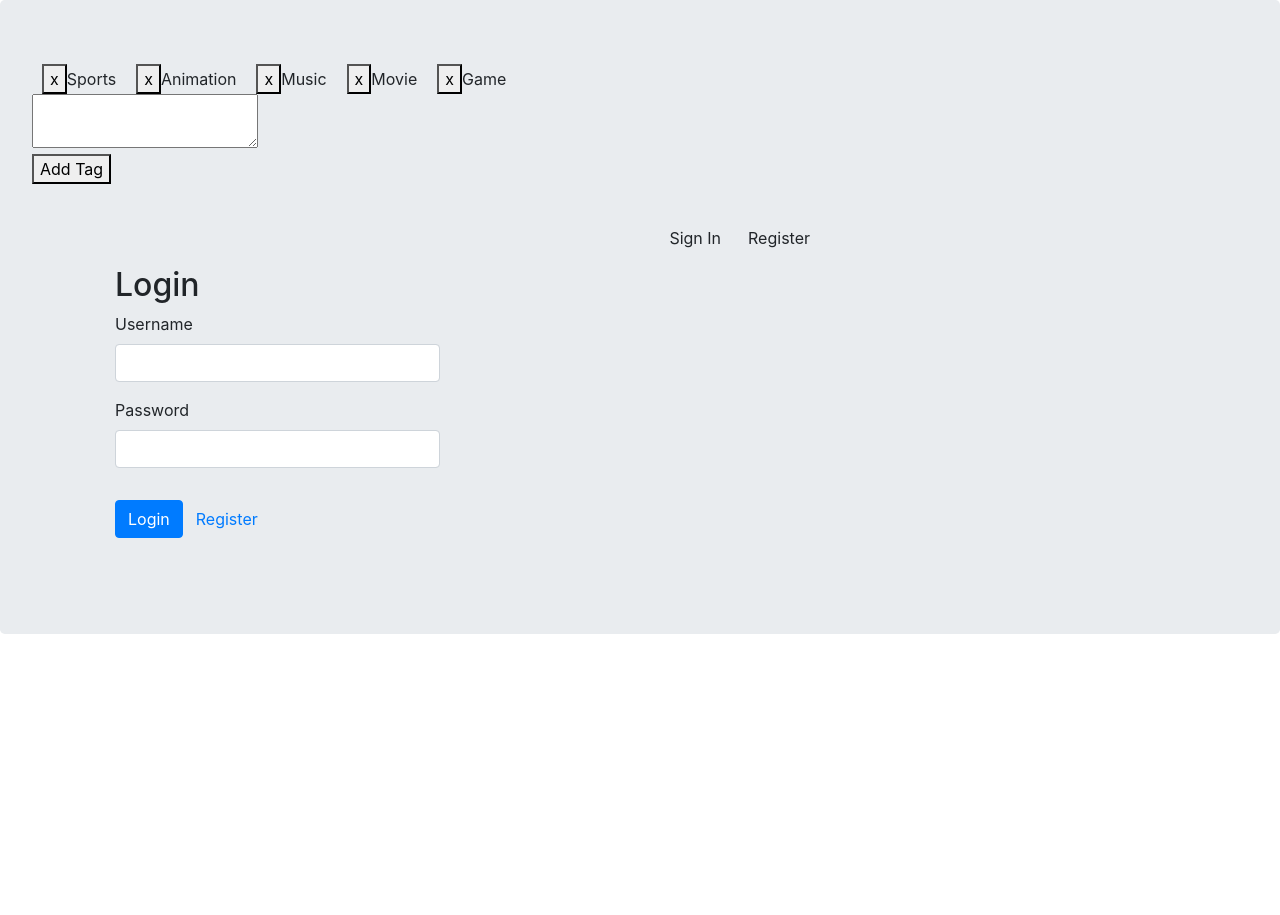
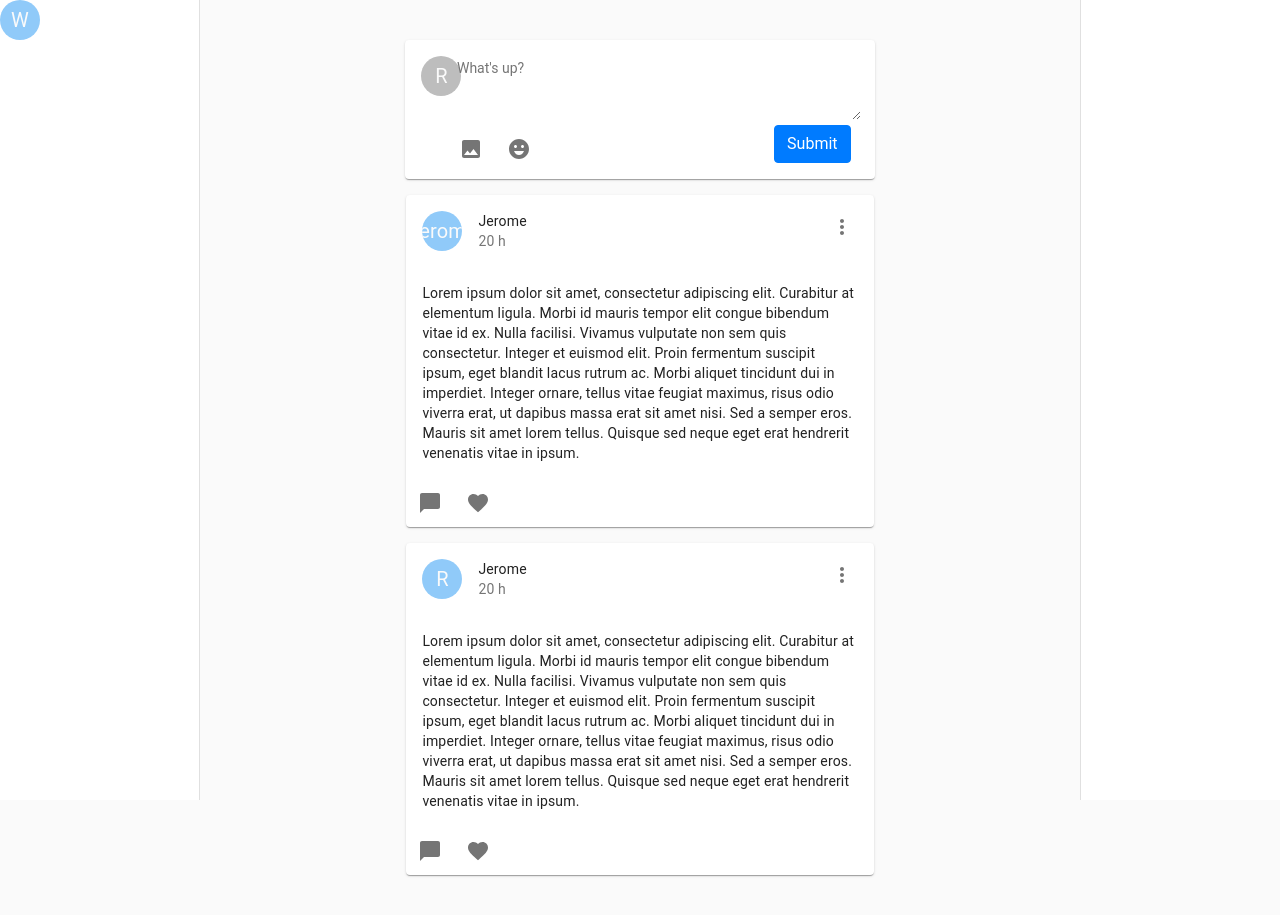
Before and after one commit to jiehangWu/circles, a React (Create React App) app in the folder frontend/: page /home in a window 1280 px wide. Before the commit the page ends 800 px from the top, so only its background shows below. Built offline with nearby package versions, Linux system fonts and the light colour scheme.

Commit message:
implement frontend web design

```diff
--- a/frontend/package.json
+++ b/frontend/package.json
@@ -3,6 +3,8 @@
   "version": "0.1.0",
   "private": true,
   "dependencies": {
+    "@material-ui/core": "^4.10.2",
+    "@material-ui/icons": "^4.9.1",
     "@testing-library/jest-dom": "^4.2.4",
     "@testing-library/react": "^9.3.2",
     "@testing-library/user-event": "^7.1.2",
@@ -13,8 +15,8 @@
     "react-router-dom": "^5.2.0",
     "react-router-native": "^5.2.0",
     "react-scripts": "3.4.1",
-    "redux-thunk": "^2.3.0",
-    "redux": "^4.0.5"
+    "redux": "^4.0.5",
+    "redux-thunk": "^2.3.0"
   },
   "scripts": {
     "start": "react-scripts start",
--- a/frontend/src/App.js
+++ b/frontend/src/App.js
@@ -10,7 +10,6 @@ import { connect, Provider } from "react-redux";
 import Home from "./components/home/Home";
 import Navigation from "./components/navigation/Navigation";
 
-import PreferenceBar from "./components/home/PreferenceBar";
 
 const initialState = {
   route: 'login',
@@ -42,37 +41,10 @@ class App extends React.Component {
     const { message } = this.props;
     const { isSignedIn, route } = this.state;
     return (
-      <div className="jumbotron">
-        <PreferenceBar />
-        <div className="container">
-          <div className="col-sm-8 col-sm-offset-2">
-            {message && <div className={'alert ' + message.type}>{message.message}</div>}
-            <switch>
-              <Router history={history}>
-                {/* <Route path="/login" component={LoginForm}/>
-                                <Route path="/register" component={RegisterForm}/> */}
-                <Navigation isSignedIn={isSignedIn} onRouteChange={this.onRouteChange} />
-                {route === 'home'
-                  ? <div>
-                    {/* <PreferenceBar/> */}
-                    <Home />
-                  </div>
-                  : (
-                    route === 'login'
-                      ? <LoginForm onRouteChange={this.onRouteChange} />
-                      : (route === 'signout'
-                        ? <LoginForm onRouteChange={this.onRouteChange} />
-                        : <RegisterForm onRouteChange={this.onRouteChange} />)
-                  )
-                }
-              </Router>
-            </switch>
-          </div>
-        </div>
-        {/* <Home/> */}
-      </div>
-
-    )
+      <React.Fragment>
+        <Home />
+      </React.Fragment>
+    );
   }
 }
 
--- a/frontend/src/components/home/Home.js
+++ b/frontend/src/components/home/Home.js
@@ -2,17 +2,87 @@ import React from "react";
 import PostContainer from './PostContainer';
 import InputArea from './InputArea';
 import PreferenceBar from './PreferenceBar';
+import LeftSideBar from "./LeftSideBar";
+import Container from '@material-ui/core/Container';
+import { makeStyles, useTheme } from '@material-ui/core/styles';
+import Drawer from '@material-ui/core/Drawer';
+import CssBaseline from '@material-ui/core/CssBaseline';
+import { blue } from '@material-ui/core/colors';
+import Avatar from '@material-ui/core/Avatar';
+
+const drawerWidth = 200;
+
+const styles = makeStyles((theme) => ({
+	root: {
+		display: 'flex',
+	},
+	drawer: {
+		[theme.breakpoints.up('sm')]: {
+			width: drawerWidth,
+			flexShrink: 0,
+		}
+	},
+	drawerPaper: {
+		width: drawerWidth,
+	},
+	// necessary for content to be below app bar
+	toolbar: theme.mixins.toolbar,
+	content: {
+		flexGrow: 1,
+		backgroundColor: theme.palette.background.default,
+		padding: theme.spacing(3),
+	},
+	avatar: {
+        backgroundColor: blue[200]
+    }
+}));
+
+function Home() {
+	const classes = styles();
+	const theme = useTheme();
+
+	return (
+		<React.Fragment>
+			<CssBaseline />
+			<div className="d-flex justify-content-center">
+
+					<div className={classes.root}>
+						<Drawer
+							className={classes.drawer}
+							variant="permanent"
+							classes={{
+								paper: classes.drawerPaper,
+							}}
+							anchor="left"
+						>
+							<Avatar aria-label="profile-pic" className={classes.avatar}>
+							W
+                        </Avatar>
+						</Drawer>
+					</div>
 
 
-let Home = () => {
+					<main className={classes.content}>
+						<InputArea />
+						<PostContainer />
+					</main>
 
-	return (
-		<div id="addArea" className="panel">
-			<PreferenceBar/>
-               <PostContainer/>
-			<InputArea/>
-		</div>
-	)
+
+					<div className={classes.root}>
+						<Drawer
+							className={classes.drawer}
+							variant="permanent"
+							classes={{
+								paper: classes.drawerPaper,
+							}}
+							anchor="right"
+						>
+						</Drawer>
+					</div>
+
+			</div>
+		</React.Fragment>
+	);
 }
 
 
--- /dev/null
+++ b/frontend/src/components/home/InputArea.css
@@ -0,0 +1,11 @@
+.text-box {
+    width: 95%;
+    border: 0;
+    background-color: transparent;
+}
+
+.container{
+    width: 60%;
+    margin-left: 20%;
+    margin-right: 20%
+}
--- a/frontend/src/components/home/InputArea.js
+++ b/frontend/src/components/home/InputArea.js
@@ -1,33 +1,64 @@
 import React from 'react';
+import Avatar from "@material-ui/core/Avatar";
+import Card from "@material-ui/core/Card";
+import "./InputArea.css";
+import ImageIcon from '@material-ui/icons/Image';
+import IconButton from "@material-ui/core/IconButton";
+import EmojiEmotionsIcon from '@material-ui/icons/EmojiEmotions';
 
 let InputArea = () => {
-	let input
-	return (
-		<div id="addArea" className="panel">
-		<center><h2>Please Type in Below</h2></center>
-		<br /><br />
-
-		<form
-		onSubmit={e => {
-			e.preventDefault()
-			if (!input.value.trim()) {
-				return
-			}
-			// dispatch(addMsg(input.value))
-			input.value = ''
-		}}
-		>
-
-		<textarea ref={node => {input = node
-		}}
-		className="textinput"
-		/>
-
-		<button type="submit" className="inputPanel">Add</button>
-
-		</form>
-		</div>
-	)
+    return (
+        <div className="container">
+            <Card className="input-area my-3">
+                <div className="row">
+                    <div className="col-lg-1">
+                        <Avatar aria-label="avatar" className="input-area-avatar mx-3 my-3">
+                            R
+                        </Avatar>
+                    </div>
+                    <div className="col-lg-11">
+                        <textarea className="text-box mx-2 mt-3"
+                                  rows="3"
+                                  placeholder="What's up?"
+                                  required>
+                        </textarea>
+                        <IconButton aria-label="upload image">
+                            <ImageIcon/>
+                        </IconButton>
+                        <IconButton aria-label="add emoji">
+                            <EmojiEmotionsIcon/>
+                        </IconButton>
+                        <button type="button" className="btn btn-primary float-right mx-4 mb-3">
+                            Submit
+                        </button>
+                    </div>
+                </div>
+            </Card>
+        </div>
+        // <div id="addArea" className="panel">
+        //     <h2>How do you feel today</h2>
+        //
+        //     <form
+        //         onSubmit={e => {
+        //             e.preventDefault()
+        //             if (!input.value.trim()) {
+        //                 return
+        //             }
+        //             input.value = ''
+        //         }}
+        //     >
+        //
+        // <textarea ref={node => {
+        //     input = node
+        // }}
+        //           className="textinput"
+        // />
+        //
+        //         <button type="submit" className="inputPanel">Share</button>
+        //
+        //     </form>
+        // </div>
+    )
 }
 
 
--- /dev/null
+++ b/frontend/src/components/home/LeftSideBar.js
@@ -0,0 +1,54 @@
+import React from 'react';
+import { makeStyles, useTheme } from '@material-ui/core/styles';
+import Drawer from '@material-ui/core/Drawer';
+import CssBaseline from '@material-ui/core/CssBaseline';
+import AppBar from '@material-ui/core/AppBar';
+import Toolbar from '@material-ui/core/Toolbar';
+import List from '@material-ui/core/List';
+import Typography from '@material-ui/core/Typography';
+import Divider from '@material-ui/core/Divider';
+
+const drawerWidth = 240;
+
+const styles = makeStyles((theme) => ({
+    root: {
+      display: 'flex',
+    },
+    drawer: {
+        [theme.breakpoints.up('sm')]: {
+            width: drawerWidth,
+            flexShrink: 0,
+        }
+    },
+    drawerPaper: {
+      width: drawerWidth,
+    },
+    // necessary for content to be below app bar
+    toolbar: theme.mixins.toolbar,
+    content: {
+      flexGrow: 1,
+      backgroundColor: theme.palette.background.default,
+      padding: theme.spacing(3),
+    },
+  }));
+
+export default function LeftSideBar() {
+    const classes = styles();
+    const theme = useTheme();
+
+    return (
+        <div className={classes.root}>
+        <CssBaseline />
+            <Drawer
+                className={classes.drawer}
+                variant="persistent"
+                classes={{
+                    paper: classes.drawerPaper,
+                }}
+                anchor="left"
+            >
+
+            </Drawer>
+        </div>
+    );
+}
--- a/frontend/src/components/home/PostContainer.js
+++ b/frontend/src/components/home/PostContainer.js
@@ -1,4 +1,15 @@
 import React from "react";
+import Card from '@material-ui/core/Card';
+import CardHeader from '@material-ui/core/CardHeader';
+import CardContent from '@material-ui/core/CardContent';
+import IconButton from '@material-ui/core/IconButton';
+import MoreVertIcon from '@material-ui/icons/MoreVert';
+import Typography from '@material-ui/core/Typography';
+import Avatar from '@material-ui/core/Avatar';
+import { makeStyles } from '@material-ui/core/styles';
+import ChatBubbleIcon from '@material-ui/icons/ChatBubble';
+import FavoriteIcon from '@material-ui/icons/Favorite';
+import { blue } from '@material-ui/core/colors';
 
 const mockData = {
     userID: 'Jerome',
@@ -14,48 +25,86 @@ const mockData = {
     Mauris sit amet lorem tellus. Quisque sed neque eget erat hendrerit venenatis vitae in ipsum.`
 };
 
-const styles = {
-    card: {
-        maxWidth: '25rem'
+const styles = makeStyles((theme) => ({
+    post: {
+        margin: '1rem'
     },
-    cardHeader: {
+    media: {
         color: 'white',
         fontSize: '0.8rem'
     },
-    cardFooter: {
-        color: 'gray',
-        fontSize: '0.8rem'
+    avatar: {
+        backgroundColor: blue[200]
     },
-    content: {
-        color: 'black'
+    postContainer: {
+        width: "60%",
+        marginLeft: "20%",
+        marginRight: "20%"
     }
-};
+}));
 
 const PostContainer = () => {
+    const classes = styles();
+
     return (
-        <div className="post-container">
-            <div class='row no-gutters'>
-                <div class='col bg-dark' style={{
-                    maxWidth: '3rem',
-                }}>
-                    <div class='card'>
-                        <img src='' alt='avatar' class='img-thumbnail' />
-                    </div>
-                </div>
-                <div class='col'>
-                    <div class="card" style={styles.card}>
-                        <div class="card-header bg-dark text-left" style={styles.cardHeader}>
-                            @{mockData.userID}
-                        </div>
-                        <div class="card-body bg-light text-left" id="content" style={styles.content}>
-                            {mockData.content}
-                        </div>
-                        <div class="card-footer bg-dark text-right" style={styles.cardFooter}>
-                            {mockData.time}
-                        </div>
-                    </div>
-                </div>
-            </div>
+        <div className={classes.postContainer}>
+             <Card className={classes.post} >
+                <CardHeader
+                    avatar={
+                        <Avatar aria-label="profile-pic" className={classes.avatar}>
+                            {mockData.userID}
+                        </Avatar>
+                    }
+                    action={
+                        <IconButton aria-label="settings">
+                            <MoreVertIcon />
+                        </IconButton>
+                    }
+                    title={mockData.userID}
+                    subheader={mockData.time}
+                >
+                </CardHeader>
+                <CardContent>
+                    <Typography variant="body2" color="textPrimary" component="p">
+                        {mockData.content}
+                    </Typography>
+                </CardContent>
+                <IconButton aria-label="chat">
+                    <ChatBubbleIcon />
+                </IconButton>
+                <IconButton aria-label="like">
+                    <FavoriteIcon />
+                </IconButton>
+            </Card>
+
+            <Card className={classes.post}>
+                <CardHeader
+                    avatar={
+                        <Avatar aria-label="profile-pic" className={classes.avatar}>
+                            R
+                        </Avatar>
+                    }
+                    action={
+                        <IconButton aria-label="settings">
+                            <MoreVertIcon />
+                        </IconButton>
+                    }
+                    title={mockData.userID}
+                    subheader={mockData.time}
+                >
+                </CardHeader>
+                <CardContent>
+                    <Typography variant="body2" color="textPrimary" component="p">
+                        {mockData.content}
+                    </Typography>
+                </CardContent>
+                <IconButton aria-label="chat">
+                    <ChatBubbleIcon />
+                </IconButton>
+                <IconButton aria-label="like">
+                    <FavoriteIcon />
+                </IconButton>
+            </Card>
         </div>
     );
 };
--- a/frontend/src/components/home/TagButton.js
+++ b/frontend/src/components/home/TagButton.js
@@ -1,7 +1,6 @@
 import React from 'react';
 import { connect } from 'react-redux';
 import {addTag, deleteTag} from "../../actions";
-
 
 // constructor: name, funcName
 class Button extends React.Component {
--- a/frontend/src/components/navigation/Navigation.js
+++ b/frontend/src/components/navigation/Navigation.js
@@ -10,8 +10,8 @@ const Navigation = ({ onRouteChange, isSignedIn }) => {
     } else {
       return (
         <nav style={{display: 'flex', justifyContent: 'flex-end'}}>
-          <p onClick={() => onRouteChange('login')} className='f3 link dim black underline pa10 pointer'>Sign In &nbsp;&nbsp;   </p>
-          <p onClick={() => onRouteChange('register')} className='f3 link dim black underline pa3 pointer'> &nbsp;&nbsp;  Register</p>
+          <p onClick={() => onRouteChange('login')} className='f3 link dim black underline pa10 pointer'></p>
+          <p onClick={() => onRouteChange('register')} className='f3 link dim black underline pa3 pointer'></p>
         </nav>
       );
     }
--- a/frontend/src/reducers/index.js
+++ b/frontend/src/reducers/index.js
@@ -4,7 +4,6 @@ import {register} from "./register.reducer";
 import {message} from "./message.reducer";
 import inputReducer from './InputReducer';
 import tagsReducer from './TagsReducer';
-// import {inputReducer, tagsReducer} from "./tagInputs.reducers"
 
 export const rootReducer = combineReducers({
     message,
```
Also changed, not shown: 1 other file (tests, documents, lock files or other folders).
